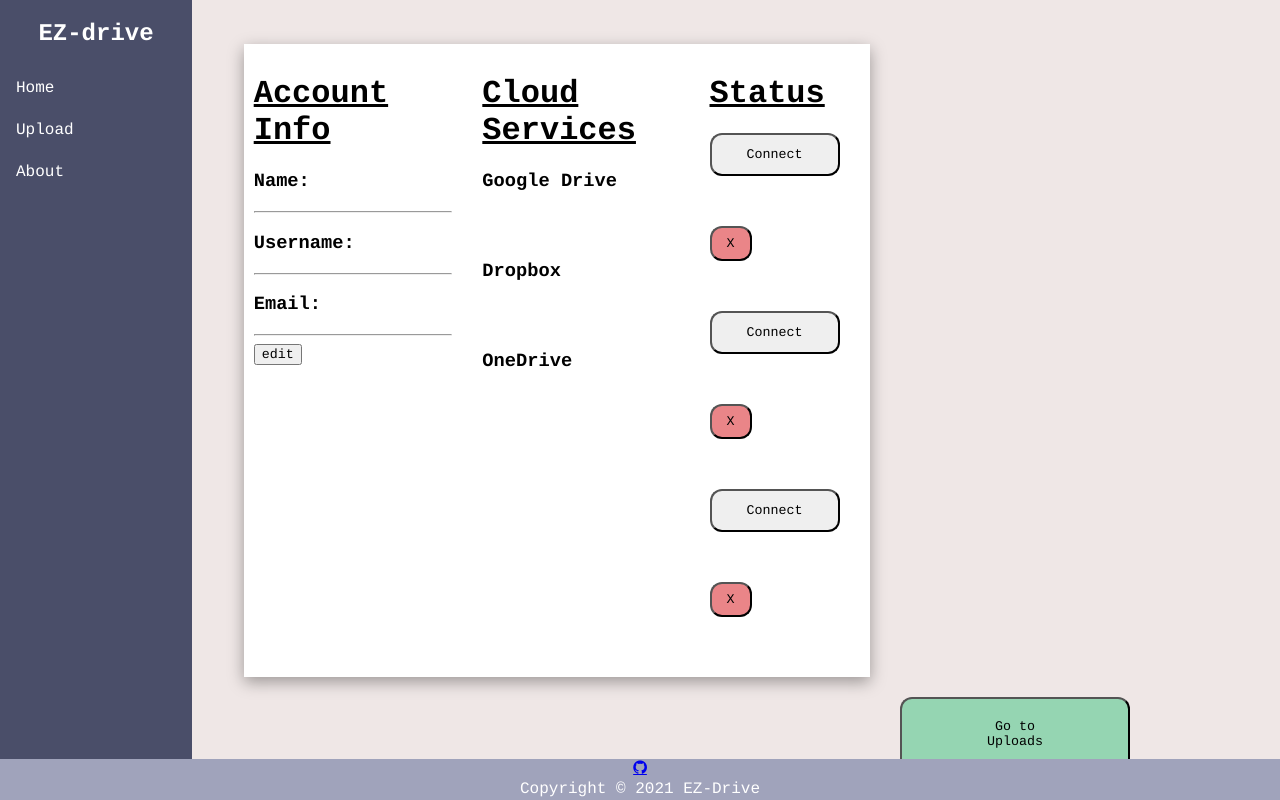
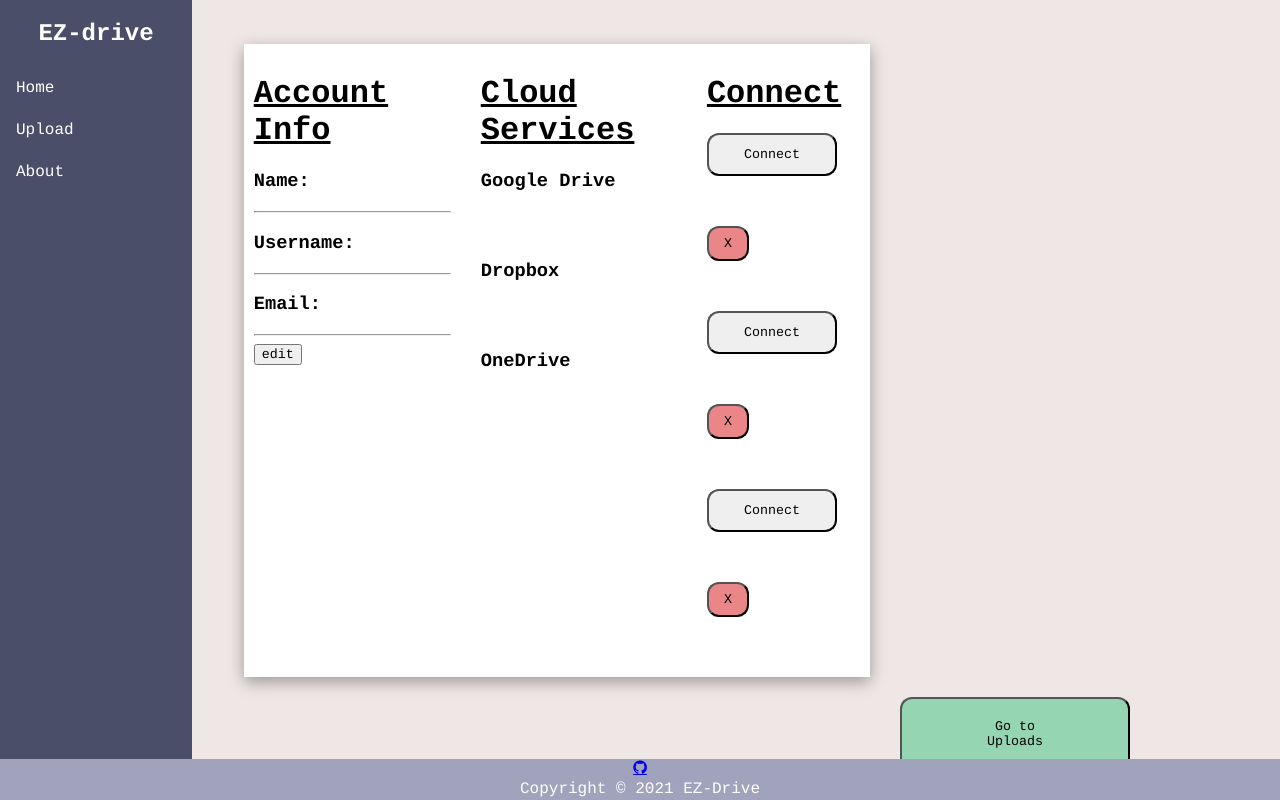
Before and after one commit to GRGalinger/Senior-Design, a PHP site: page /Projects/home.php in a window 1280 px wide. Run offline with PHP 8.4, Linux system fonts and the light colour scheme; the visitor is signed in with stand-in values (Sample User, id 1); tables that the repository leaves empty or names only in its code hold one stand-in row (values such as "Sample post").

Commit message:
presentation

```diff
--- a/Development/home.php
+++ b/Development/home.php
@@ -98,7 +98,7 @@
                     </div>
 
                     <div class="box-cell statuses">
-                        <h1> Status </h1>
+                        <h1> Connect </h1>
                         <div class="btn-google-drive">
                             <form action="includes/cloud_services_oauth.inc.php" method="post">
                                 <div class="btn-connect">
--- a/Development/includes/client_id_google_drive.json
+++ b/Development/includes/client_id_google_drive.json
@@ -5,7 +5,6 @@
     "auth_uri":"https://accounts.google.com/o/oauth2/auth",
     "token_uri":"https://oauth2.googleapis.com/token",
     "auth_provider_x509_cert_url":"https://www.googleapis.com/oauth2/v1/certs",
-    "client_secret":"IywzfeDP42zz5JwenkVpUWKB",
-    "redirect_uris":["http://localhost/Projects/SeniorDesign/Development/includes/oauth2callback.inc.php"]
+    "client_secret":"IywzfeDP42zz5JwenkVpUWKB"
     }
 }
--- a/Development/includes/google_drive_oauthcallback.inc.php
+++ b/Development/includes/google_drive_oauthcallback.inc.php
@@ -3,7 +3,6 @@ require_once dirname(__DIR__, 1) .'/vendor/autoload.php';
 require_once 'functions.inc.php';
 require_once 'dbh.inc.php';
 session_start();
-
 
 $client = new Google_Client();
 $client->setAuthConfigFile('client_id_google_drive.json');
@@ -13,11 +12,14 @@ $client->setAccessType('offline');  // this allowed for refresh tokens to be use
 
 if (!isset($_GET['code'])) {
   $auth_url = $client->createAuthUrl();
+  // echo $auth_url;
+  // exit();
   header('Location: ' . filter_var($auth_url, FILTER_SANITIZE_URL));
 
 } else {
   $client->authenticate($_GET['code']);
   $credentials = $client->getAccessToken();  // This function returns an array of credential information
+
 
   // Now, we can add the credentials to the db
   $userId = $_SESSION['userid'];
```
Also changed, not shown: README.md, 1 other file.
